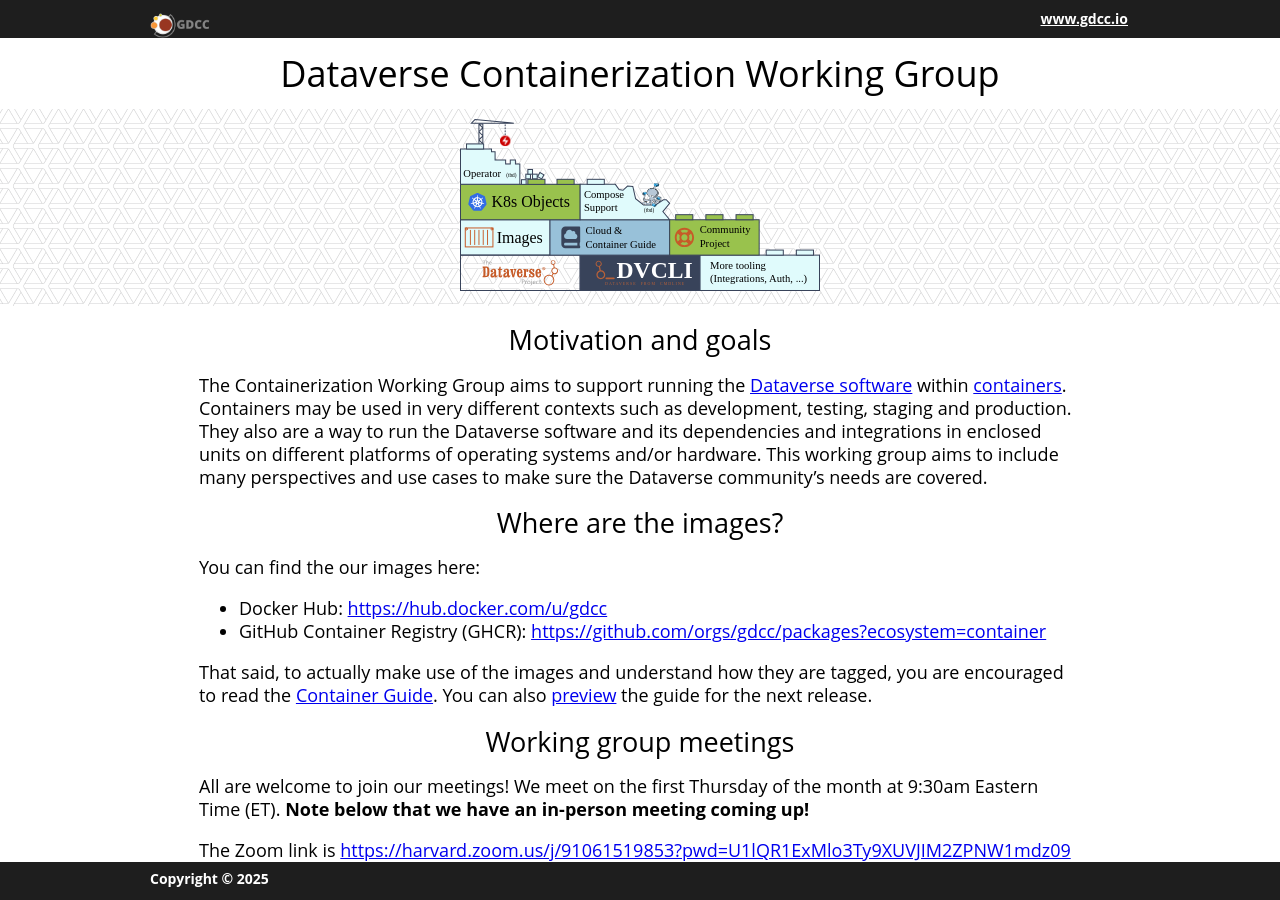
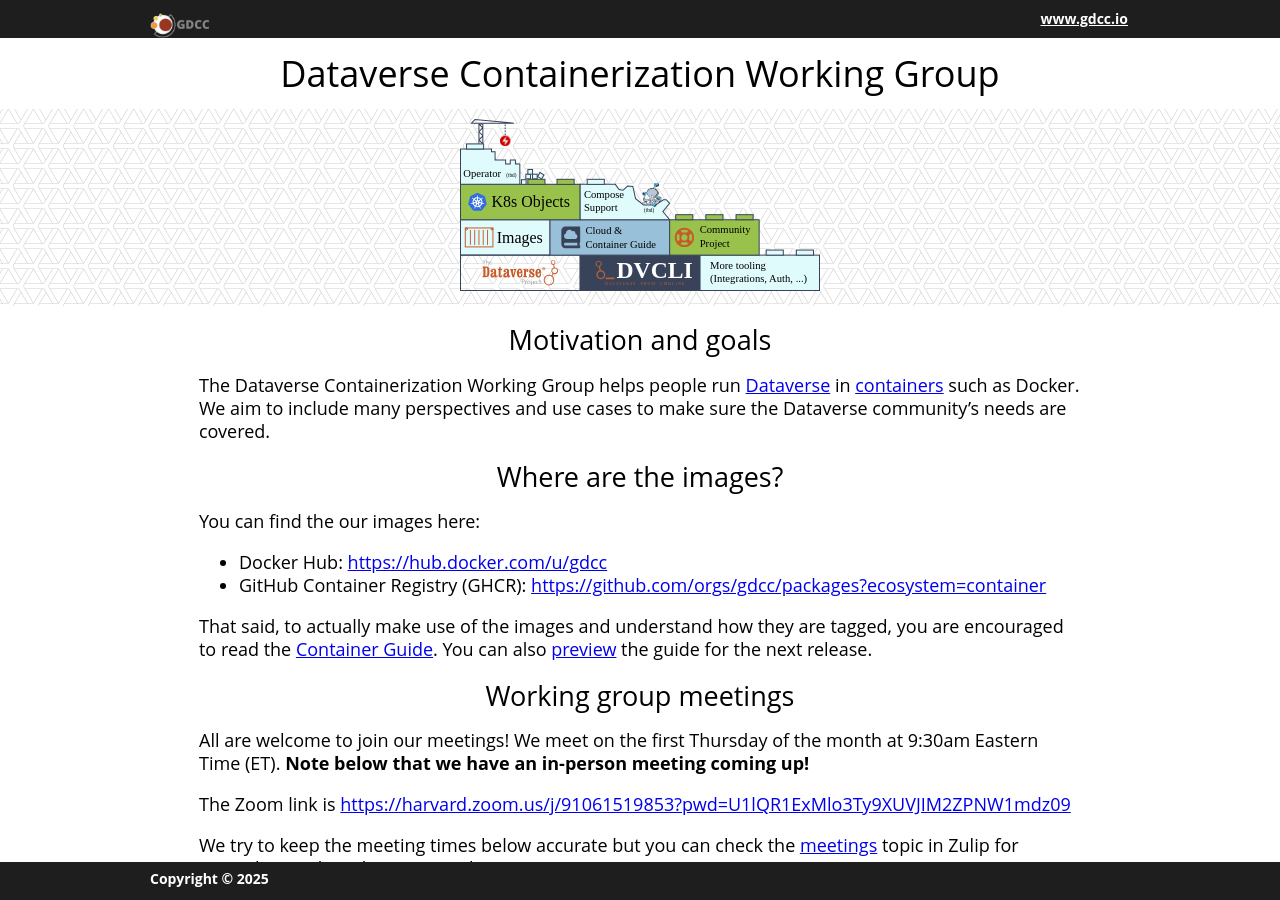
Before and after one commit to gdcc/ct.gdcc.io, a Jekyll site: the page built from index.md, in a window 1280 px wide and 900 px high. Built offline with Jekyll 4.4.1, drawn with Linux system fonts in a browser that asks for light colours; our own code applies the rules of GitHub Pages for plain Markdown files.

Commit message:
simplify motivation and goals

```diff
--- a/index.md
+++ b/index.md
@@ -4,10 +4,7 @@ title: Home
 
 ## Motivation and goals
 
-The Containerization Working Group aims to support running the [Dataverse software](https://dataverse.org) within [containers](https://kubernetes.io/docs/concepts/containers/).
-Containers may be used in very different contexts such as development, testing, staging and production.
-They also are a way to run the Dataverse software and its dependencies and integrations in enclosed units on different platforms of operating systems and/or hardware.
-This working group aims to include many perspectives and use cases to make sure the Dataverse community's needs are covered.
+The Dataverse Containerization Working Group helps people run [Dataverse](https://dataverse.org) in [containers](https://kubernetes.io/docs/concepts/containers/) such as Docker. We aim to include many perspectives and use cases to make sure the Dataverse community's needs are covered.
 
 ## Where are the images?
 
```
